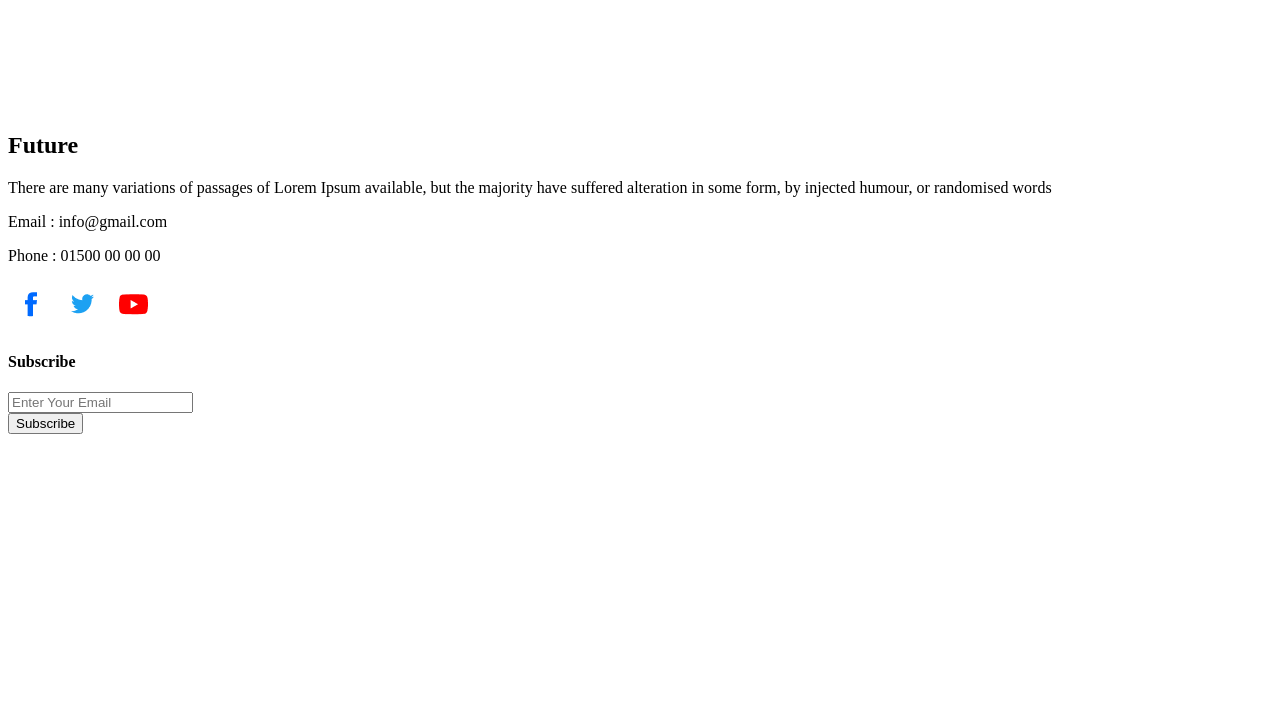
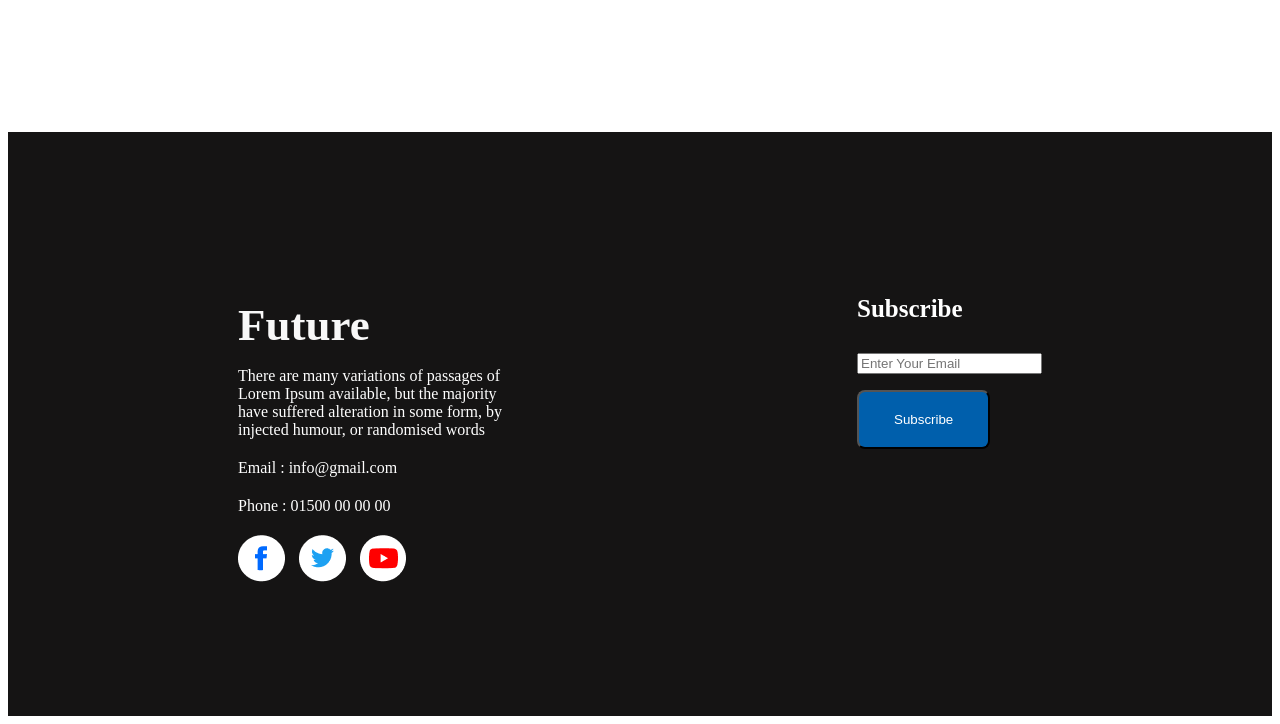
Before and after one commit to tauhid05/my-first-github-repo, a plain HTML site: page index.html in a window 1280 px wide. Shown: the part 3600-4324 px from the top of the page. Before the commit the page ends 4042 px from the top, so only its background shows below. Drawn offline with Linux system fonts and the light colour scheme.

Commit message:
added footer section

```diff
--- a/index.html
+++ b/index.html
@@ -84,14 +84,15 @@
                 <p class="footer-para">There are many variations of passages of Lorem Ipsum available, but the majority have suffered alteration in some form, by injected humour, or randomised words</p>
                 <p class="footer-para">Email : info@gmail.com</p>
                 <p class="footer-para">Phone : 01500 00 00 00</p>
-                <a href=""><img src="images/icons/fb.png" alt=""></a>
-                <a href=""><img src="images/icons/twitter.png" alt=""></a>
-                <a href=""><img src="images/icons/youtube.png" alt=""></a>
+                <a class="anchor" href=""><img src="images/icons/fb.png" alt=""></a>
+                <a class="anchor" href=""><img src="images/icons/twitter.png" alt=""></a>
+                <a class="anchor" href=""><img src="images/icons/youtube.png" alt=""></a>
             </div>
         <div class="footer-f">
             <h4 class="footer-header">Subscribe</h4>
-            <form action="">
-                <input type="text" placeholder="Enter Your Email">
+            <form action="" class="form">
+        <input type="text" name="" id=""
+        placeholder="Enter Your Email">
             </form>
             <button class="btn-secondary">Subscribe</button>
         </div>
--- a/styles/project.css
+++ b/styles/project.css
@@ -119,3 +119,45 @@ font-size: 40px;
 font-weight: 700;
 margin-bottom: 24px;
   }
+  .footer{
+    background: #151414;
+    display: flex;
+    padding: 130px 230px;
+  }
+  .footer-g{
+    margin-right: 330px;
+  }
+  .footer-title{
+    color: #F8F8F8;
+font-size: 45px;
+font-weight: 700;
+margin-bottom: 16px;
+  }
+  .footer-para{
+    color: #FFF;
+font-size: 16px;
+font-weight: 400;
+margin-bottom: 20px;
+  }
+  .anchor{
+    margin-right: 10px;
+  }
+  .footer-header{
+    color: #FFF;
+font-size: 25px;
+font-weight: 600;
+margin-bottom: 30px;
+  }
+  .form{
+    margin-bottom: 16px;
+    border-radius: 8px;
+border: 1px solid #FFF;
+background: #151414;
+border: none;
+  }
+  .btn-secondary{
+    border-radius: 8px;
+background: #005FAC;
+padding: 20px 35px;
+color: #FFFFFF;
+}
```
